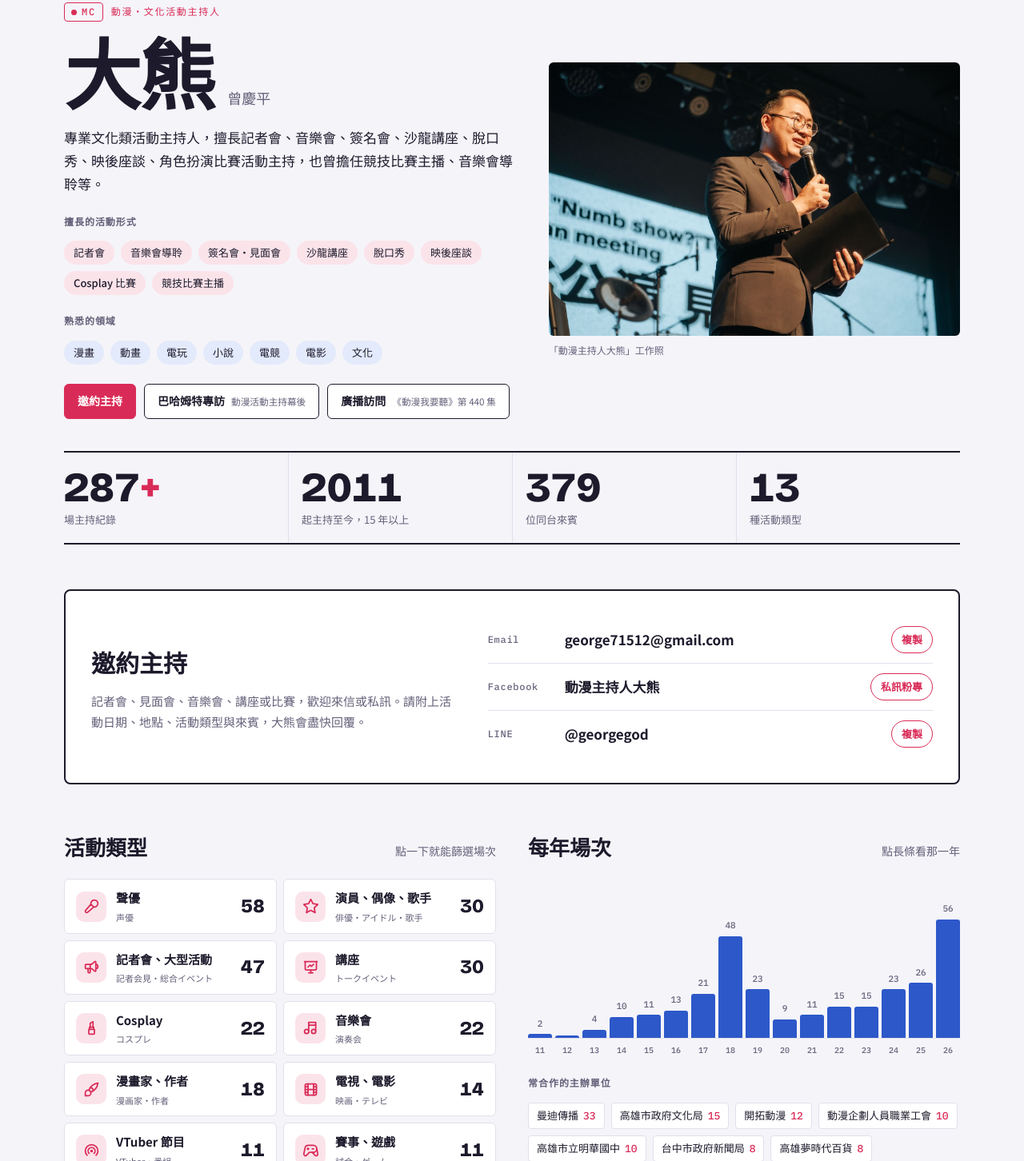
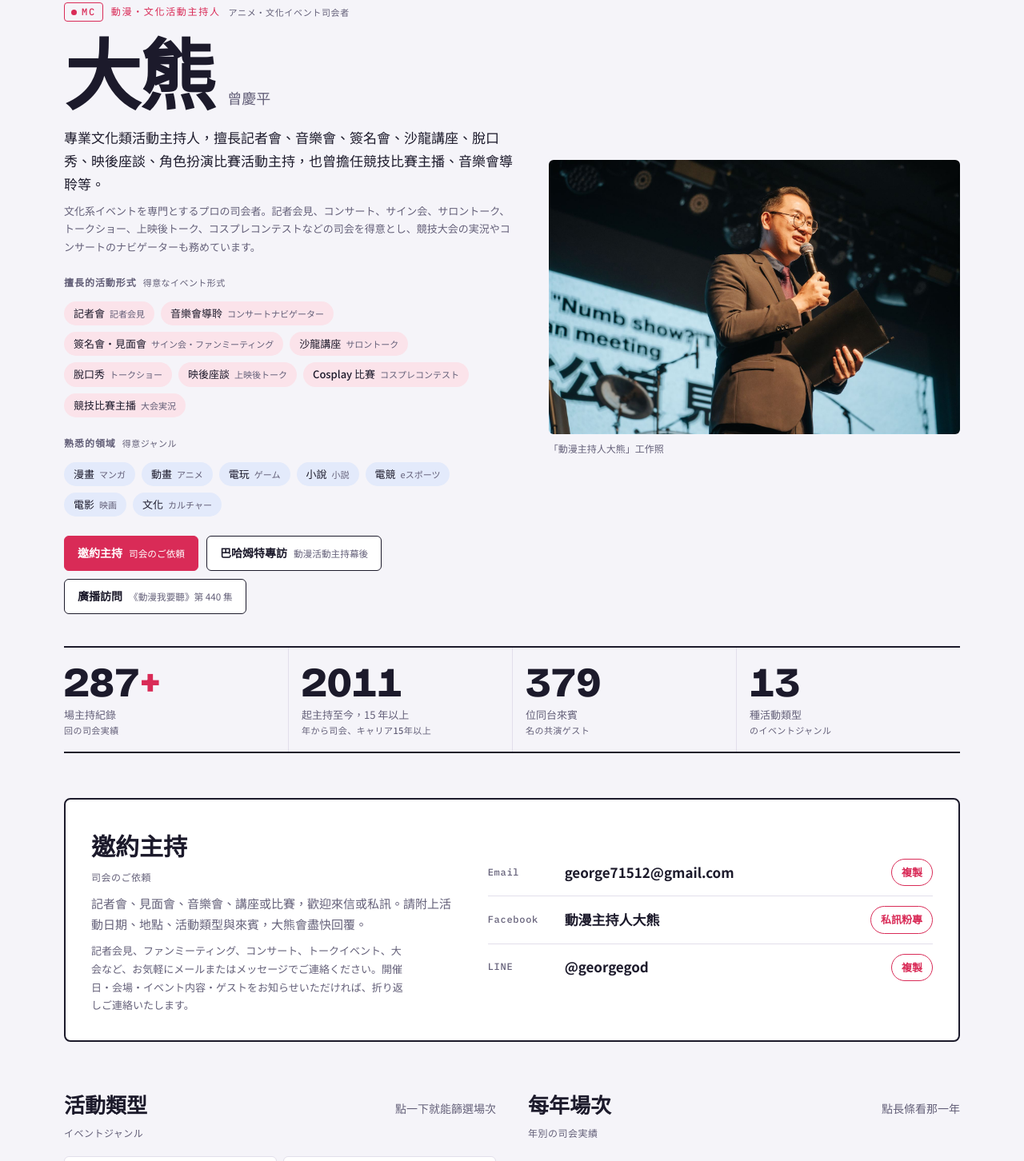
Before and after one commit to Bitemela0613/bigbear-mc, a plain HTML site: page index.html in a window 1280 px wide. Shown: the part 45-1497 px from the top of the page at 80% size. Drawn offline with nearby package versions, Linux system fonts and the light colour scheme.

Commit message:
更新 index.html

```diff
--- a/index.html
+++ b/index.html
@@ -71,6 +71,16 @@ section{padding-top:56px}
 .sec-head{display:flex;justify-content:space-between;align-items:baseline;gap:16px;flex-wrap:wrap;margin-bottom:18px}
 .sec-head h2{font-size:26px;font-weight:900}
 .sec-head p{margin:0;color:var(--muted);font-size:14px}
+.jp{font-weight:500;color:var(--muted);letter-spacing:.04em}
+h2 .jp{display:block;font-size:12px;margin-top:4px}
+.label .jp{margin-left:8px;font-size:11px;font-weight:400}
+p.jp-p{margin:8px 0 0;font-size:13px;line-height:1.75;color:var(--muted)}
+.chip small{margin-left:6px;font-size:11px;font-weight:400;color:var(--muted)}
+.btn.primary small{color:#fff;font-weight:400}
+.stat .jp{display:block;font-size:11px;line-height:1.5}
+.eyebrow{flex-wrap:wrap;row-gap:4px}
+@media (max-width:520px){.eyebrow .jp{flex-basis:100%}}
+.eyebrow .jp{font-family:var(--f-body);font-size:11px;letter-spacing:.06em;text-transform:none}
 
 
 /* two column: categories + years */
@@ -209,19 +219,20 @@ footer{margin-top:56px;padding-top:20px;border-top:1px solid var(--line);font-si
 <div class="wrap">
   <header class="hero">
     <div>
-      <div class="eyebrow"><span class="onair">MC</span>動漫・文化活動主持人</div>
+      <div class="eyebrow"><span class="onair">MC</span>動漫・文化活動主持人<span class="jp">アニメ・文化イベント司会者</span></div>
       <div class="name"><h1>大熊</h1><span class="real">曾慶平</span></div>
       <p class="lead">專業文化類活動主持人，擅長記者會、音樂會、簽名會、沙龍講座、脫口秀、映後座談、角色扮演比賽活動主持，也曾擔任競技比賽主播、音樂會導聆等。</p>
-      <div class="label">擅長的活動形式</div>
+      <p class="jp-p" lang="ja">文化系イベントを専門とするプロの司会者。記者会見、コンサート、サイン会、サロントーク、トークショー、上映後トーク、コスプレコンテストなどの司会を得意とし、競技大会の実況やコンサートのナビゲーターも務めています。</p>
+      <div class="label">擅長的活動形式<span class="jp">得意なイベント形式</span></div>
       <div class="chips">
-        <span class="chip">記者會</span><span class="chip">音樂會導聆</span><span class="chip">簽名會・見面會</span><span class="chip">沙龍講座</span><span class="chip">脫口秀</span><span class="chip">映後座談</span><span class="chip">Cosplay 比賽</span><span class="chip">競技比賽主播</span>
+        <span class="chip">記者會<small lang="ja">記者会見</small></span><span class="chip">音樂會導聆<small lang="ja">コンサートナビゲーター</small></span><span class="chip">簽名會・見面會<small lang="ja">サイン会・ファンミーティング</small></span><span class="chip">沙龍講座<small lang="ja">サロントーク</small></span><span class="chip">脫口秀<small lang="ja">トークショー</small></span><span class="chip">映後座談<small lang="ja">上映後トーク</small></span><span class="chip">Cosplay 比賽<small lang="ja">コスプレコンテスト</small></span><span class="chip">競技比賽主播<small lang="ja">大会実況</small></span>
       </div>
-      <div class="label">熟悉的領域</div>
+      <div class="label">熟悉的領域<span class="jp">得意ジャンル</span></div>
       <div class="chips">
-        <span class="chip blue">漫畫</span><span class="chip blue">動畫</span><span class="chip blue">電玩</span><span class="chip blue">小說</span><span class="chip blue">電競</span><span class="chip blue">電影</span><span class="chip blue">文化</span>
+        <span class="chip blue">漫畫<small lang="ja">マンガ</small></span><span class="chip blue">動畫<small lang="ja">アニメ</small></span><span class="chip blue">電玩<small lang="ja">ゲーム</small></span><span class="chip blue">小說<small lang="ja">小説</small></span><span class="chip blue">電競<small lang="ja">eスポーツ</small></span><span class="chip blue">電影<small lang="ja">映画</small></span><span class="chip blue">文化<small lang="ja">カルチャー</small></span>
       </div>
       <div class="links">
-        <a class="btn primary" href="#contact">邀約主持</a>
+        <a class="btn primary" href="#contact">邀約主持 <small lang="ja">司会のご依頼</small></a>
         <a class="btn" href="https://gnn.gamer.com.tw/3/161313.html" target="_blank" rel="noopener">巴哈姆特專訪 <small>動漫活動主持幕後</small></a>
         <a class="btn" href="https://www.youtube.com/watch?v=A3UW3q-TjfU" target="_blank" rel="noopener">廣播訪問 <small>《動漫我要聽》第 440 集</small></a>
       </div>
@@ -237,8 +248,9 @@ footer{margin-top:56px;padding-top:20px;border-top:1px solid var(--line);font-si
   <section id="contact">
     <div class="contact">
       <div class="contact-intro">
-        <h2>邀約主持</h2>
+        <h2>邀約主持<span class="jp">司会のご依頼</span></h2>
         <p>記者會、見面會、音樂會、講座或比賽，歡迎來信或私訊。請附上活動日期、地點、活動類型與來賓，大熊會盡快回覆。</p>
+        <p class="jp-p" lang="ja">記者会見、ファンミーティング、コンサート、トークイベント、大会など、お気軽にメールまたはメッセージでご連絡ください。開催日・会場・イベント内容・ゲストをお知らせいただければ、折り返しご連絡いたします。</p>
       </div>
       <div class="contact-list">
         <div class="ci">
@@ -263,21 +275,21 @@ footer{margin-top:56px;padding-top:20px;border-top:1px solid var(--line);font-si
   <section>
     <div class="split">
       <div>
-        <div class="sec-head"><h2>活動類型</h2><p>點一下就能篩選場次</p></div>
+        <div class="sec-head"><h2>活動類型<span class="jp">イベントジャンル</span></h2><p>點一下就能篩選場次</p></div>
         <div class="cats" id="cats"></div>
       </div>
       <div>
-        <div class="sec-head"><h2>每年場次</h2><p>點長條看那一年</p></div>
+        <div class="sec-head"><h2>每年場次<span class="jp">年別の司会実績</span></h2><p>點長條看那一年</p></div>
         <div class="chart" id="chart"></div>
         <div class="years" id="years"></div>
-        <div class="label">常合作的主辦單位</div>
+        <div class="label">常合作的主辦單位<span class="jp">主な主催者</span></div>
         <div class="orgs" id="orgs"></div>
       </div>
     </div>
   </section>
 
   <section>
-    <div class="sec-head"><h2>主持現場</h2></div>
+    <div class="sec-head"><h2>主持現場<span class="jp">司会の現場</span></h2></div>
     <div class="gallery">
       <figure><img src="img/yonezawa-stage.jpg" alt="大熊在 Live House 舞台上帶動觀眾，聲優米澤茜與口譯坐在一旁" loading="lazy"><figcaption>米澤茜見面會，帶動全場互動</figcaption></figure>
       <figure><img src="img/concert2.jpg" alt="大熊手持麥克風，在管弦樂團前主持音樂會" loading="lazy"><figcaption>管弦樂音樂會主持・導聆</figcaption></figure>
@@ -290,7 +302,7 @@ footer{margin-top:56px;padding-top:20px;border-top:1px solid var(--line);font-si
   </section>
 
   <section id="runsheet">
-    <div class="sec-head"><h2>完整主持場次</h2><p>依年份由新到舊排列</p></div>
+    <div class="sec-head"><h2>完整主持場次<span class="jp">司会実績一覧</span></h2><p>依年份由新到舊排列</p></div>
     <div class="controls">
       <label for="q" hidden>搜尋</label>
       <input id="q" type="search" placeholder="搜尋來賓、作品、主辦單位、場地…">
@@ -330,11 +342,11 @@ const guestSet = new Set(); DATA.forEach(e=>e.g.split(/[、,，]/).forEach(x=>{x
 const firstYear = years[0], span = new Date().getFullYear() - (+firstYear);
 
 $('#stats').innerHTML = [
-  [`${DATA.length}<em>+</em>`, '場主持紀錄'],
-  [firstYear, `起主持至今，${span} 年以上`],
-  [guestSet.size, '位同台來賓'],
-  [Object.keys(byCat).length, '種活動類型'],
-].map(([b,s])=>`<div class="stat"><b>${b}</b><span>${s}</span></div>`).join('');
+  [`${DATA.length}<em>+</em>`, '場主持紀錄', '回の司会実績'],
+  [firstYear, `起主持至今，${span} 年以上`, `年から司会、キャリア${span}年以上`],
+  [guestSet.size, '位同台來賓', '名の共演ゲスト'],
+  [Object.keys(byCat).length, '種活動類型', 'のイベントジャンル'],
+].map(([b,s,ja])=>`<div class="stat"><b>${b}</b><span>${s}</span><span class="jp" lang="ja">${ja}</span></div>`).join('');
 
 $('#cats').innerHTML = CATS.filter(([k])=>byCat[k]).map(([k,ja])=>
   `<button class="cat" type="button" data-k="${esc(k)}" aria-pressed="false"><span class="cic">${ic(k)}</span><span class="zh">${esc(k)}</span><span class="ja">${esc(ja)}</span><span class="n">${byCat[k]}</span></button>`).join('');
```
